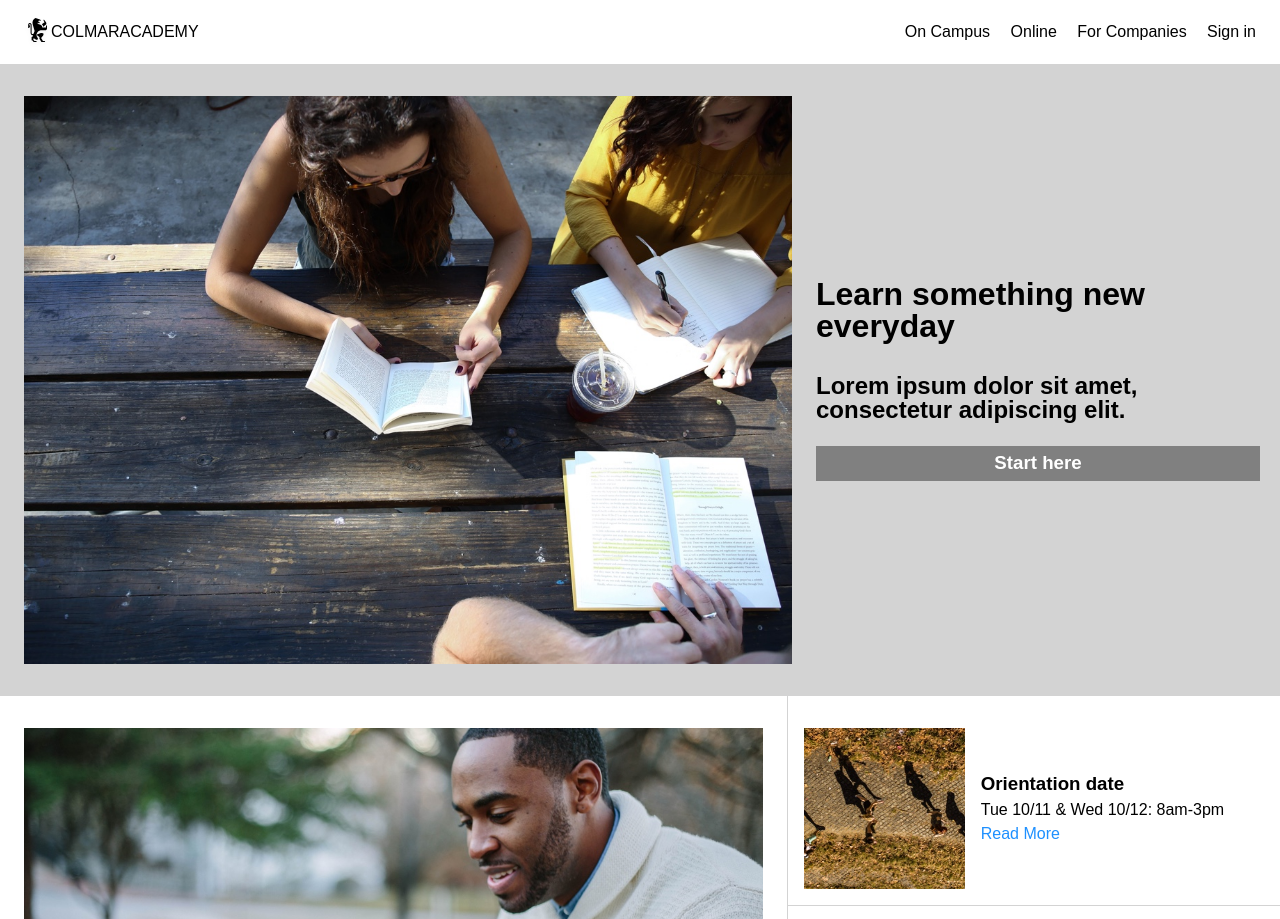
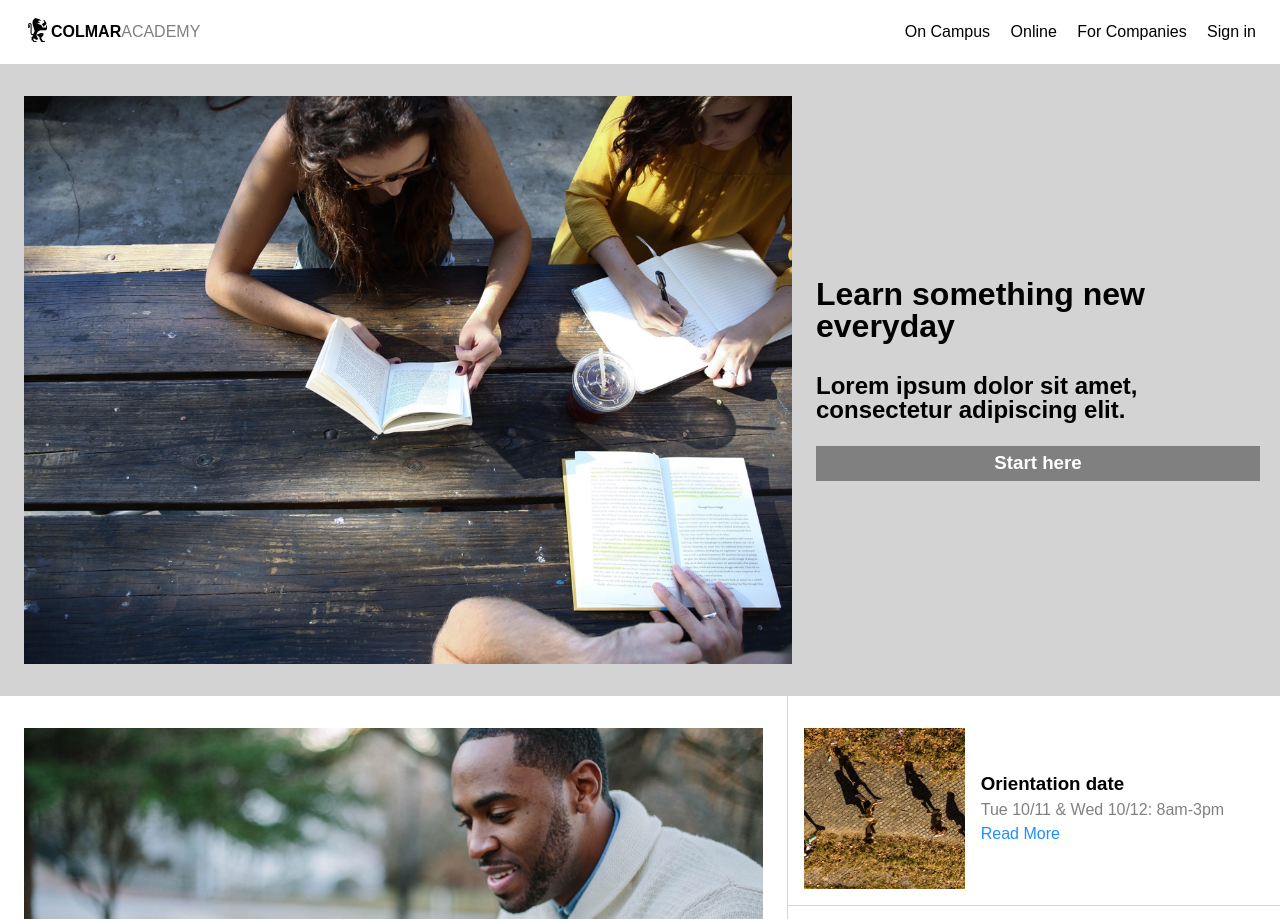
Before and after one commit to FredCLearn/colmar, a plain HTML site: page index.html in a window 1280 px wide. Shown: the top 919 px of the page. Drawn offline with Linux system fonts and the light colour scheme.

Commit message:
change font color and finishing touches

```diff
--- a/index.html
+++ b/index.html
@@ -14,7 +14,7 @@
 <div class="banner desktop">
   <div class="leftnav">
     <img src="resources/assets/images/ic-logo.svg">
-    COLMARACADEMY
+    <span class="bold">COLMAR</span><span class="lightgrey">ACADEMY</span>
   </div>
   <nav>
     <a href="#">On Campus</a>
@@ -181,7 +181,6 @@
 
 <div class="mobile mobile-third">
   <h1>Start Learning</h1>
-
   <h3 class="m-button">Software engineering</h3>
   <h3 class="m-button">Computer art</h3>
   <h3 class="m-button">Design</h3>
@@ -191,7 +190,6 @@
 </div>
 
 <!-- forth content section -->
-
 
 <div class="desktop thesis-section">
   <h1>Thesis exhibit</h1>
@@ -232,7 +230,6 @@
 </div>
 
 <!-- Footer -->
-
 <footer class="desktop">
 <div class="left-foot">
 <p>&copy;2016 Colmar Academy.  All rights reserved</p>
--- a/resources/css/style.css
+++ b/resources/css/style.css
@@ -35,8 +35,18 @@ a {
 .back-grey{
 background-color:lightgray;
 }
+
+p{
+  color:grey;
+}
 /* Header and Nav Area */
+.banner .bold{
+  font-weight:bold;
+}
 
+.lightgrey{
+  color:grey;
+}
   .banner{
     width: 100%;
     background-color: white;
```
Lines whose indentation alone changed are shown as unchanged.
